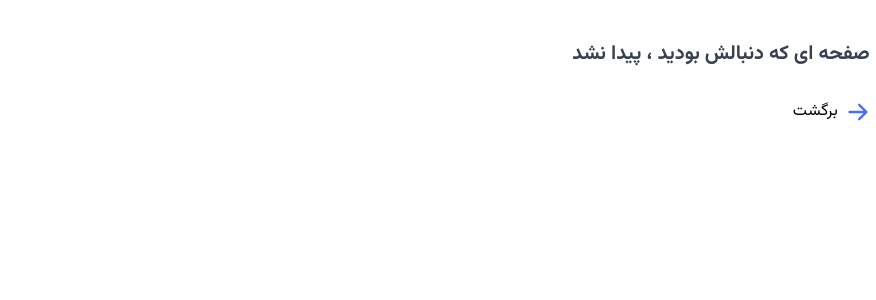
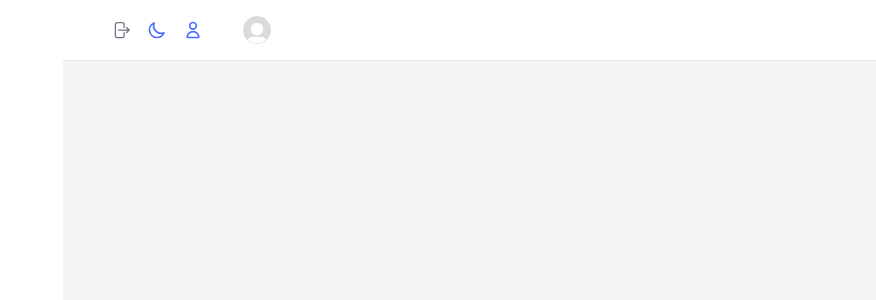
Before and after one commit to MahdiRahmany/Freelancer-App, a React (Vite) app in the folder Freelancering-App-Frontend/: page /freelancer/dashboard in a window 1280 px wide. Shown: the top 300 px of the page, without its empty margins (404-1280 px from the left). Built offline with nearby package versions, Linux system fonts and the light colour scheme; no server answers.

Commit message:
freelancer layout

```diff
--- a/Freelancering-App-Frontend/src/App.jsx
+++ b/Freelancering-App-Frontend/src/App.jsx
@@ -11,6 +11,10 @@
 import Project from "./pages/Project";
 import { DarkModeProvider } from "./context/DarkModeContext";
 import OwnerLayout from "./features/owner/OwnerLayout";
+import FreelancerDashboard from "./pages/FreelancerDashboard";
+import Proposals from "./pages/Proposals";
+import SubmittedProjects from "./pages/SubmittedProjects";
+import FreelancerLayout from "./features/freelancer/FreelancerLayout";
 
 const queryClient = new QueryClient();
 
@@ -28,6 +32,12 @@
             <Route path="projects" element={<Projects />} />
             <Route path="projects/:id" element={<Project />} />
           </Route>
+          <Route path="/freelancer" element={<FreelancerLayout/>}>
+          <Route index element={<Navigate to="dashboard" replace />} />
+            <Route path="dashboard" element={<FreelancerDashboard />} />
+            <Route path="proposals" element={<Proposals />} />
+            <Route path="projects" element={<SubmittedProjects />} />
+          </Route>
           <Route path="/" element={<Home />} />
           <Route path="*" element={<NotFound />} />
         </Routes>
--- /dev/null
+++ b/Freelancering-App-Frontend/src/features/freelancer/FreelancerLayout.jsx
@@ -0,0 +1,26 @@
+import { HiCollection, HiHome } from "react-icons/hi";
+import AppLayout from "../../ui/AppLayout";
+import { CustomNavLink } from "../../ui/CustomNavLink";
+import Sidebar from "../../ui/Sidebar";
+
+function FreelancerLayout() {
+  return (
+    <AppLayout>
+      <Sidebar>
+        <CustomNavLink to="dashboard">
+          <HiHome />
+          <span>خانه</span>
+        </CustomNavLink>
+        <CustomNavLink to="projects">
+          <HiCollection />
+          <span>پروژه ها</span>
+        </CustomNavLink>
+        <CustomNavLink to="proposals">
+          <HiCollection />
+          <span>درخواست ها</span>
+        </CustomNavLink>
+      </Sidebar>
+    </AppLayout>
+  );
+}
+export default FreelancerLayout;
--- a/Freelancering-App-Frontend/src/features/owner/OwnerLayout.jsx
+++ b/Freelancering-App-Frontend/src/features/owner/OwnerLayout.jsx
@@ -7,11 +7,11 @@
   return (
     <AppLayout>
       <Sidebar>
-            <CustomNavLink to="/owner/dashboard">
+            <CustomNavLink to="dashboard">
               <HiHome />
               <span>خانه</span>
             </CustomNavLink>
-            <CustomNavLink to="/owner/projects">
+            <CustomNavLink to="projects">
               <HiCollection />
               <span>پروژه ها</span>
             </CustomNavLink>
--- /dev/null
+++ b/Freelancering-App-Frontend/src/pages/FreelancerDashboard.jsx
@@ -0,0 +1,6 @@
+function FreelancerDashboard() {
+  return (
+    <div>FreelancerDashboard</div>
+  )
+}
+export default FreelancerDashboard
--- /dev/null
+++ b/Freelancering-App-Frontend/src/pages/Proposals.jsx
@@ -0,0 +1,4 @@
+function Proposals() {
+  return <div>Proposals</div>;
+}
+export default Proposals;
--- /dev/null
+++ b/Freelancering-App-Frontend/src/pages/SubmittedProjects.jsx
@@ -0,0 +1,4 @@
+function SubmittedProjects() {
+  return <div>SubmitedProject</div>;
+}
+export default SubmittedProjects;
```
